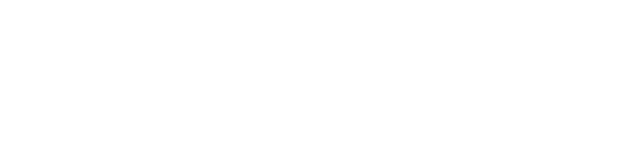
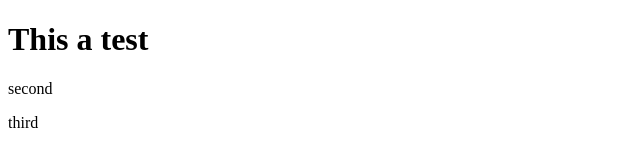
Before and after one commit to yasamansharei/git-test, a plain HTML site: page index.html in a window 1280 px wide. Shown: the whole page, without its empty margins (0-640 px from the left). Drawn offline with Linux system fonts and the light colour scheme.

Commit message:
Third Commit

```diff
--- a/index.html
+++ b/index.html
@@ -5,5 +5,9 @@
     <meta name="viewport" content="width=device-width, initial-scale=1.0" />
     <title>Document</title>
   </head>
-  <body></body>
+  <body>
+    <h1>This a test</h1>
+    <p>second</p>
+    <p>third</p>
+  </body>
 </html>
```
